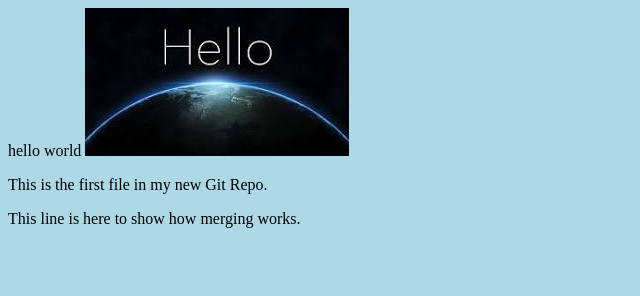
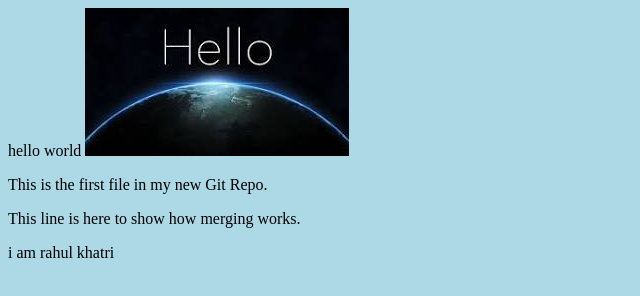
Before and after one commit to rahulkhatri3/hello-world, a plain HTML site: page index.html in a window 1280 px wide. Shown: the whole page, without its empty margins (0-640 px from the left). Drawn offline with Linux system fonts and the light colour scheme.

Commit message:
update index.html

```diff
--- a/index.html
+++ b/index.html
@@ -11,5 +11,6 @@
     <img src="/download(1).jpg" alt="hello">
     <p>This is the first file in my new Git Repo.</p>
 <p>This line is here to show how merging works.</p>
+<p>i am rahul khatri</p>
 </body>
 </html>
```
